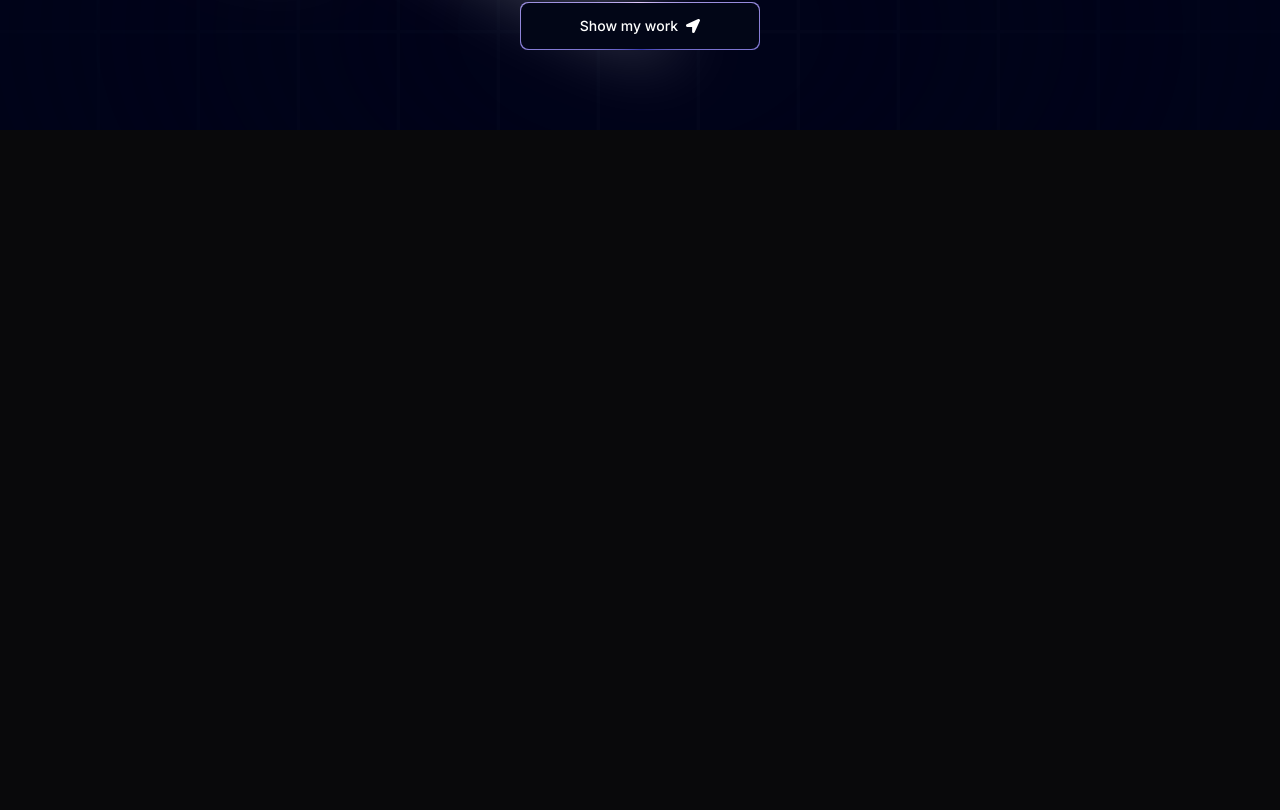
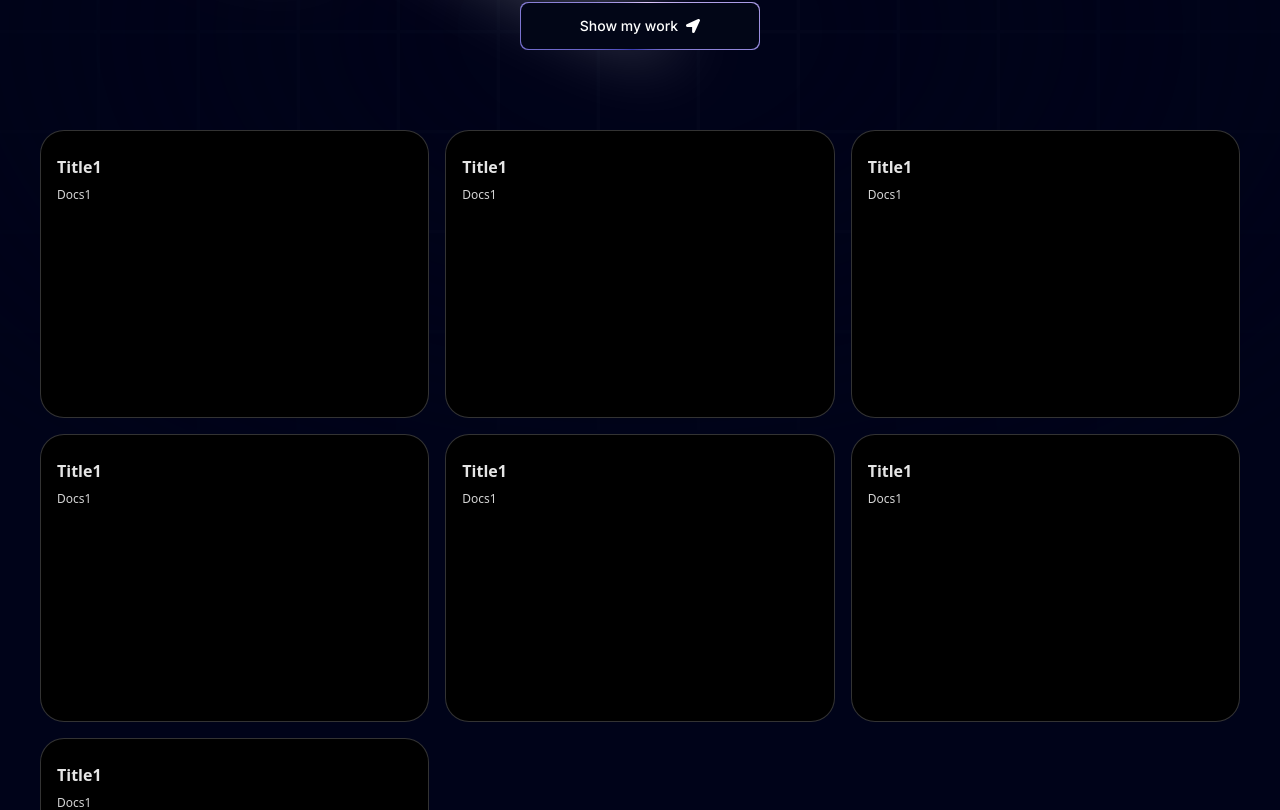
Before and after one commit to AnisurRahman06046/mPortfolio, a Next.js app: page / in a window 1280 px wide. Shown: the part 370-1180 px from the top of the page. Before the commit the page ends 800 px from the top, so only its background shows below. Built offline with nearby package versions, Linux system fonts and the light colour scheme.

Commit message:
grid data is added

```diff
--- a/app/page.tsx
+++ b/app/page.tsx
@@ -1,11 +1,18 @@
+import Grid from "@/components/Grid";
 import Hero from "@/components/Hero";
+import { FloatingNav } from "@/components/ui/FloatingNav";
 import Image from "next/image";
+import { FaHome } from "react-icons/fa";
 
 export default function Home() {
   return (
     <main className="relative bg-black-100 flex justify-center items-center flex-col overflow-hidden mx-auto sm:px-10 px-5">
       <div className="mex-w-7xl w-full">
-        <Hero/>
+        <FloatingNav
+          navItems={[{ name: "Home", link: "/", icon: <FaHome /> }]}
+        />
+        <Hero />
+        <Grid/>
       </div>
     </main>
   );
--- /dev/null
+++ b/components/Grid.tsx
@@ -0,0 +1,21 @@
+import { gridItems } from "@/data/gridItems";
+import { BentoGrid, BentoGridItem } from "./ui/BentoGrid";
+
+function Grid() {
+  return (
+    <section id="about">
+      <BentoGrid>
+        {gridItems.map((item) => (
+          <BentoGridItem
+            id={item.id}
+            key={item.id}
+            title={item.title}
+            description={item.description}
+          ></BentoGridItem>
+        ))}
+      </BentoGrid>
+    </section>
+  );
+}
+
+export default Grid;
--- /dev/null
+++ b/components/ui/BentoGrid.tsx
@@ -0,0 +1,56 @@
+import { cn } from "./../../lib/utils";
+
+export const BentoGrid = ({
+  className,
+  children,
+}: {
+  className?: string;
+  children?: React.ReactNode;
+}) => {
+  return (
+    <div
+      className={cn(
+        "grid md:auto-rows-[18rem] grid-cols-1 md:grid-cols-3 gap-4 max-w-7xl mx-auto ",
+        className
+      )}
+    >
+      {children}
+    </div>
+  );
+};
+
+export const BentoGridItem = ({
+  className,
+  title,
+  description,
+  header,
+  icon,
+  id
+}: {
+  className?: string;
+  title?: string | React.ReactNode;
+  description?: string | React.ReactNode;
+  header?: React.ReactNode;
+  icon?: React.ReactNode;
+  id:number
+}) => {
+  return (
+    <div
+      className={cn(
+        "row-span-1 relative rounded-3xl group/bento hover:shadow-xl transition duration-200 shadow-input dark:shadow-none p-4 dark:bg-black dark:border-white/[0.2] bg-white border border-transparent justify-between flex flex-col space-y-4 border-red-500",
+        className
+      )}
+    >
+      {header}
+      <div className="group-hover/bento:translate-x-2 transition duration-200">
+        {icon}
+        <div className="font-sans font-bold text-neutral-600 dark:text-neutral-200 mb-2 mt-2">
+          {title}
+        </div>
+        <div className="font-sans font-normal text-neutral-600 text-xs dark:text-neutral-300">
+          {description}
+        </div>
+      </div>
+    </div>
+  );
+};
--- /dev/null
+++ b/data/gridItems.ts
@@ -0,0 +1,10 @@
+export const gridItems=
+[
+    { title: "Title1", description: "Docs1", id: 1 },
+    { title: "Title1", description: "Docs1", id: 1 },
+    { title: "Title1", description: "Docs1", id: 1 },
+    { title: "Title1", description: "Docs1", id: 1 },
+    { title: "Title1", description: "Docs1", id: 1 },
+    { title: "Title1", description: "Docs1", id: 1 },
+    { title: "Title1", description: "Docs1", id: 1 },
+]
```
